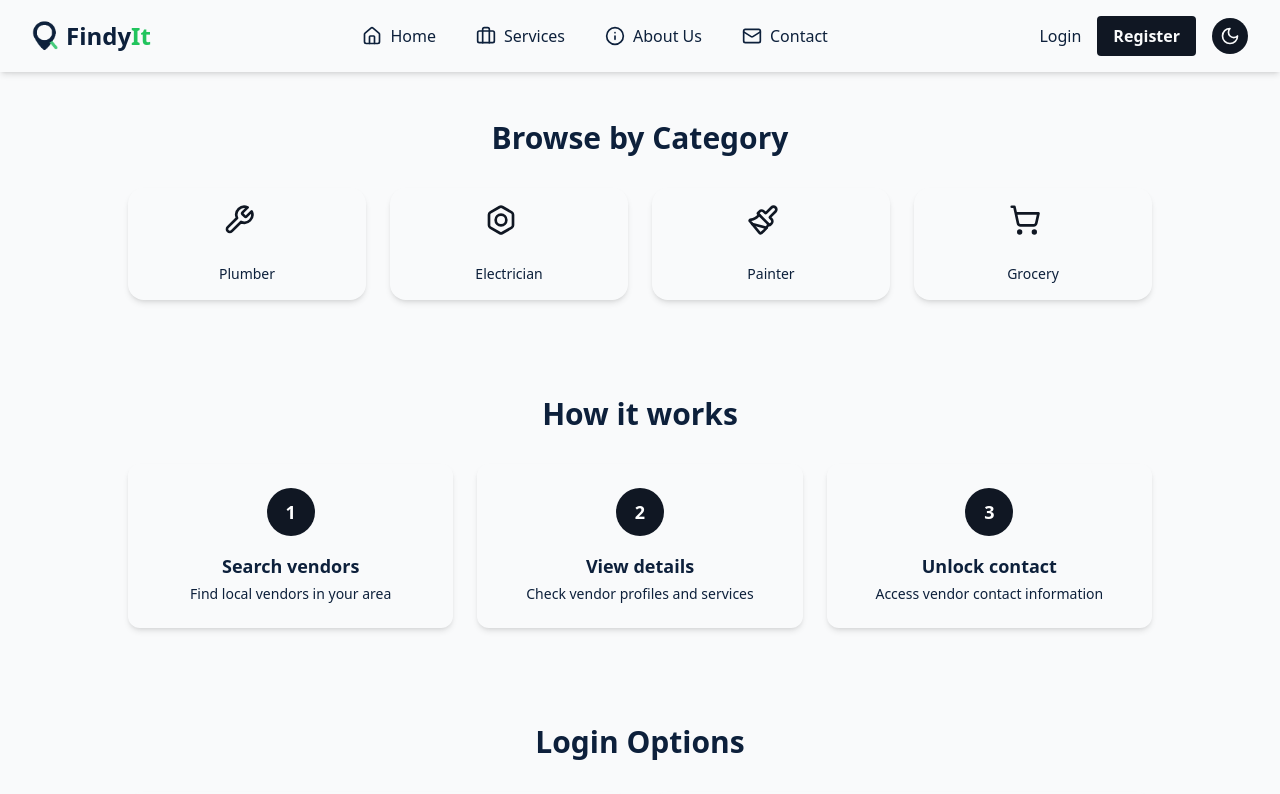
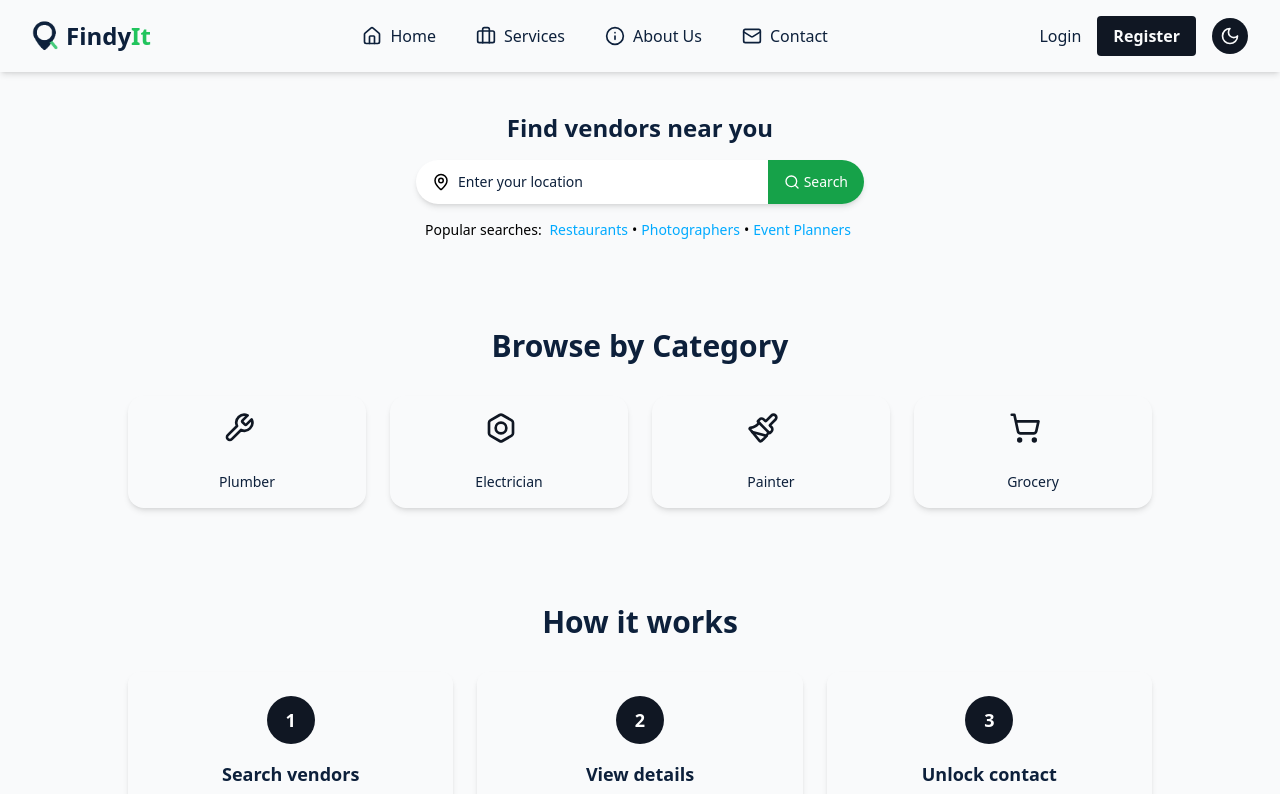
Before and after one commit to gaurav0330/tr, a React (Vite) app: page / in a window 1280 px wide. Shown: the top 794 px of the page. Built offline with nearby package versions, Linux system fonts and the light colour scheme.

Commit message:
added searchbar in homepage

```diff
--- /dev/null
+++ b/src/components/ui/Home/HomeSearchBar.jsx
@@ -0,0 +1,213 @@
+import { useState, useEffect, useRef } from "react";
+import { Search, MapPin, X, ChevronDown } from "lucide-react";
+
+const HomeSearchBar = () => {
+  const [location, setLocation] = useState("");
+  const [showSuggestions, setShowSuggestions] = useState(false);
+  const [suggestions, setSuggestions] = useState([
+    "New York, NY",
+    "Los Angeles, CA",
+    "Chicago, IL",
+    "Houston, TX",
+    "Phoenix, AZ",
+  ]);
+  const [recentSearches, setRecentSearches] = useState([
+    "Mumbai, Maharashtra",
+    "Delhi, NCR",
+  ]);
+  const [activeTab, setActiveTab] = useState("suggestions");
+  const suggestionRef = useRef(null);
+
+  // Close suggestions dropdown when clicking outside
+  useEffect(() => {
+    const handleClickOutside = (event) => {
+      if (
+        suggestionRef.current &&
+        !suggestionRef.current.contains(event.target)
+      ) {
+        setShowSuggestions(false);
+      }
+    };
+
+    document.addEventListener("mousedown", handleClickOutside);
+    return () => {
+      document.removeEventListener("mousedown", handleClickOutside);
+    };
+  }, []);
+
+  const handleLocationChange = (e) => {
+    setLocation(e.target.value);
+    if (e.target.value.length > 1) {
+      setShowSuggestions(true);
+    } else {
+      setShowSuggestions(false);
+    }
+  };
+
+  const handleLocationSelect = (loc) => {
+    setLocation(loc);
+    setShowSuggestions(false);
+
+    // Add to recent searches if not already present
+    if (!recentSearches.includes(loc)) {
+      setRecentSearches([loc, ...recentSearches.slice(0, 4)]);
+    }
+  };
+
+  const handleSearch = () => {
+    if (location.trim()) {
+      // Add to recent searches
+      if (!recentSearches.includes(location)) {
+        setRecentSearches([location, ...recentSearches.slice(0, 4)]);
+      }
+
+      // Here you would typically navigate to search results
+      console.log("Searching for vendors near:", location);
+    }
+  };
+
+  const handleClearInput = () => {
+    setLocation("");
+    setShowSuggestions(false);
+  };
+
+  const handleUseCurrentLocation = () => {
+    // This would normally use the browser's geolocation API
+    setLocation("Your current location");
+    setShowSuggestions(false);
+  };
+
+  return (
+    <section className="bg-background py-10 text-center relative">
+      <div className="container mx-auto px-4">
+        <h2 className="text-text text-xl md:text-2xl font-semibold mb-4">
+          Find vendors near you
+        </h2>
+
+        <div className="flex justify-center">
+          <div className="relative w-full max-w-md" ref={suggestionRef}>
+            <div className="flex items-center w-full rounded-full bg-white dark:bg-card overflow-hidden shadow-md">
+              <div className="flex items-center pl-4 text-text/60">
+                <MapPin size={18} />
+              </div>
+              <input
+                type="text"
+                placeholder="Enter your location"
+                className="flex-grow px-2 py-3 text-sm text-text bg-transparent placeholder:text-text/40 focus:outline-none"
+                value={location}
+                onChange={handleLocationChange}
+                onFocus={() => location.length > 1 && setShowSuggestions(true)}
+              />
+              {location && (
+                <button
+                  onClick={handleClearInput}
+                  className="px-2 text-text/40 hover:text-text"
+                >
+                  <X size={16} />
+                </button>
+              )}
+              <button
+                onClick={handleSearch}
+                className="px-4 py-3 text-sm font-medium text-white bg-secondary hover:bg-logoIt transition-colors flex items-center"
+              >
+                <Search size={16} className="mr-1" />
+                <span className="hidden sm:inline">Search</span>
+              </button>
+            </div>
+
+            {/* Location suggestions dropdown */}
+            {showSuggestions && (
+              <div className="absolute mt-2 w-full bg-white dark:bg-card rounded-lg shadow-lg overflow-hidden z-10 text-left">
+                <div className="flex border-b border-text/10">
+                  <button
+                    className={`flex-1 py-2 text-sm font-medium ${
+                      activeTab === "suggestions"
+                        ? "text-primary border-b-2 border-primary"
+                        : "text-text/60"
+                    }`}
+                    onClick={() => setActiveTab("suggestions")}
+                  >
+                    Suggestions
+                  </button>
+                  <button
+                    className={`flex-1 py-2 text-sm font-medium ${
+                      activeTab === "recent"
+                        ? "text-primary border-b-2 border-primary"
+                        : "text-text/60"
+                    }`}
+                    onClick={() => setActiveTab("recent")}
+                  >
+                    Recent
+                  </button>
+                </div>
+
+                {activeTab === "suggestions" ? (
+                  <div>
+                    <button
+                      className="w-full px-4 py-3 flex items-center text-sm hover:bg-text/5 text-text/80"
+                      onClick={handleUseCurrentLocation}
+                    >
+                      <MapPin size={16} className="mr-2 text-primary" />
+                      Use my current location
+                    </button>
+
+                    {suggestions
+                      .filter((sugg) =>
+                        sugg.toLowerCase().includes(location.toLowerCase())
+                      )
+                      .map((suggestion, index) => (
+                        <div
+                          key={index}
+                          className="px-4 py-3 flex items-center text-sm hover:bg-text/5 cursor-pointer"
+                          onClick={() => handleLocationSelect(suggestion)}
+                        >
+                          <MapPin size={16} className="mr-2 text-text/60" />
+                          <span>{suggestion}</span>
+                        </div>
+                      ))}
+                  </div>
+                ) : (
+                  <div>
+                    {recentSearches.length > 0 ? (
+                      recentSearches.map((search, index) => (
+                        <div
+                          key={index}
+                          className="px-4 py-3 flex items-center text-sm hover:bg-text/5 cursor-pointer"
+                          onClick={() => handleLocationSelect(search)}
+                        >
+                          <MapPin size={16} className="mr-2 text-text/60" />
+                          <span>{search}</span>
+                        </div>
+                      ))
+                    ) : (
+                      <div className="px-4 py-3 text-sm text-text/60">
+                        No recent searches
+                      </div>
+                    )}
+                  </div>
+                )}
+              </div>
+            )}
+          </div>
+        </div>
+
+        <div className="mt-4 text-text/60 text-sm">
+          <span>Popular searches: </span>
+          <button className="inline-flex items-center mx-1 text-primary hover:underline">
+            Restaurants
+          </button>
+          <span>•</span>
+          <button className="inline-flex items-center mx-1 text-primary hover:underline">
+            Photographers
+          </button>
+          <span>•</span>
+          <button className="inline-flex items-center mx-1 text-primary hover:underline">
+            Event Planners
+          </button>
+        </div>
+      </div>
+    </section>
+  );
+};
+
+export default HomeSearchBar;
--- a/src/pages/HomePage.jsx
+++ b/src/pages/HomePage.jsx
@@ -1,5 +1,6 @@
 // src/pages/HowPage.jsx
 import CategoriesSection from "../components/ui/Home/CategoriesSection";
+import HomeSearchBar from "../components/ui/Home/HomeSearchBar";
 import HowItWorksSection from "../components/ui/Home/HowItWorksSection";
 import LoginOptionsSection from "../components/ui/Home/LoginOptionsSection";
 import TestimonialSection from "../components/ui/Home/TestimonialSection";
@@ -12,6 +13,7 @@ import TopVendorsSection from "../components/ui/Home/TopVendorsSection";
 export default function HomePage() {
   return (
     <div>
+      <HomeSearchBar />
       <CategoriesSection />
       <HowItWorksSection />
       <LoginOptionsSection />
```
Also changed, not shown: src/components/ui/SearchAndFilterBar.jsx (+6 -1 lines).
